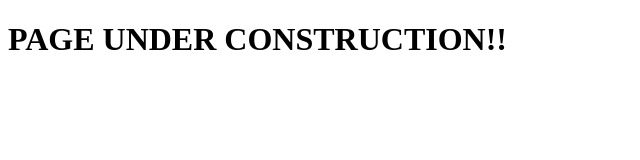
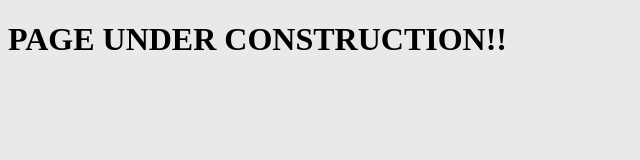
Before and after one commit to supolduza/new-to-git, a plain HTML site: page index.html in a window 1280 px wide. Shown: the whole page, without its empty margins (0-640 px from the left). Drawn offline with Linux system fonts and the light colour scheme.

Commit message:
Update index.html

```diff
--- a/index.html
+++ b/index.html
@@ -1,6 +1,11 @@
 <!DOCTYPE html>
 <html lang="en">
 <head>
+    <style>
+        body{
+            background-color: rgb(233, 233, 233);
+        }
+    </style>
     <meta charset="UTF-8">
     <meta http-equiv="X-UA-Compatible" content="IE=edge">
     <meta name="viewport" content="width=device-width, initial-scale=1.0">
@@ -8,5 +13,9 @@
 </head>
 <body>
     <h1>PAGE UNDER CONSTRUCTION!!</h1>
+
+    <script>
+
+    </script>
 </body>
 </html>
```
